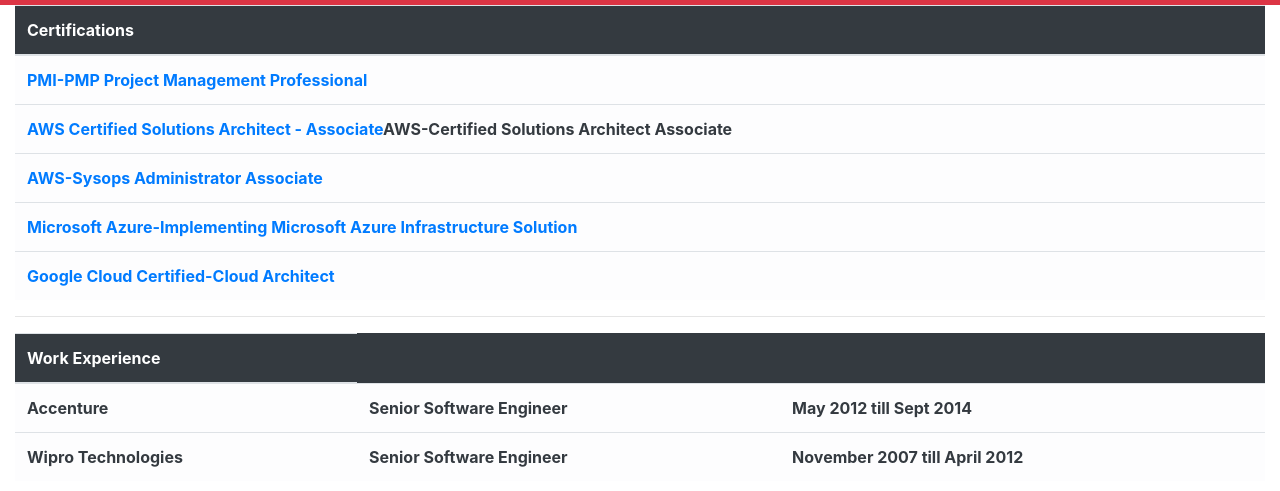
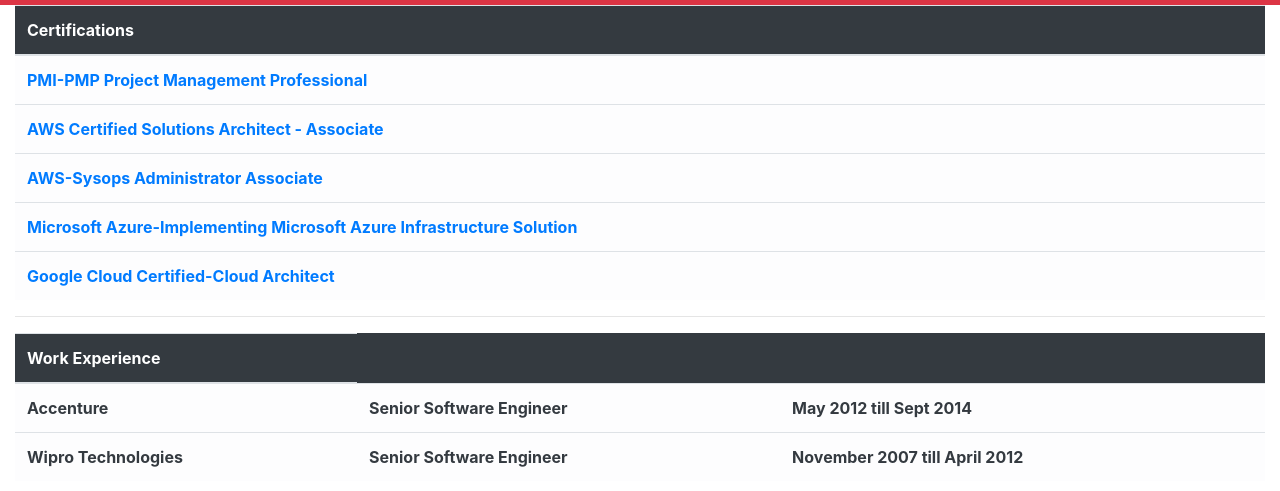
Before and after one commit to Aswinkumar6/Websites, a plain HTML site: page Profile/experience.html in a window 1280 px wide. Shown: the part 51-542 px from the top of the page. Drawn offline with nearby package versions, Linux system fonts and the light colour scheme.

Commit message:
Update experience.html
updated links

```diff
--- a/Profile/experience.html
+++ b/Profile/experience.html
@@ -42,7 +42,7 @@
             </td>
         </tr>
         <tr>
-        <td><a href="https://github.com/Aswinkumar6/certifications/blob/master/AWS Certified Solutions Architect - Associate certificate.pdf">AWS Certified Solutions Architect - Associate</a>AWS-Certified Solutions Architect Associate</td>
+        <td><a href="https://github.com/Aswinkumar6/certifications/blob/master/AWS Certified Solutions Architect - Associate certificate.pdf">AWS Certified Solutions Architect - Associate</a></td>
         </tr>
         <tr>
           <td><a href="https://github.com/Aswinkumar6/certifications/blob/master/AWS Certified SysOps Administrator - Associate certificate.pdf">AWS-Sysops Administrator Associate</a> </td>
```
